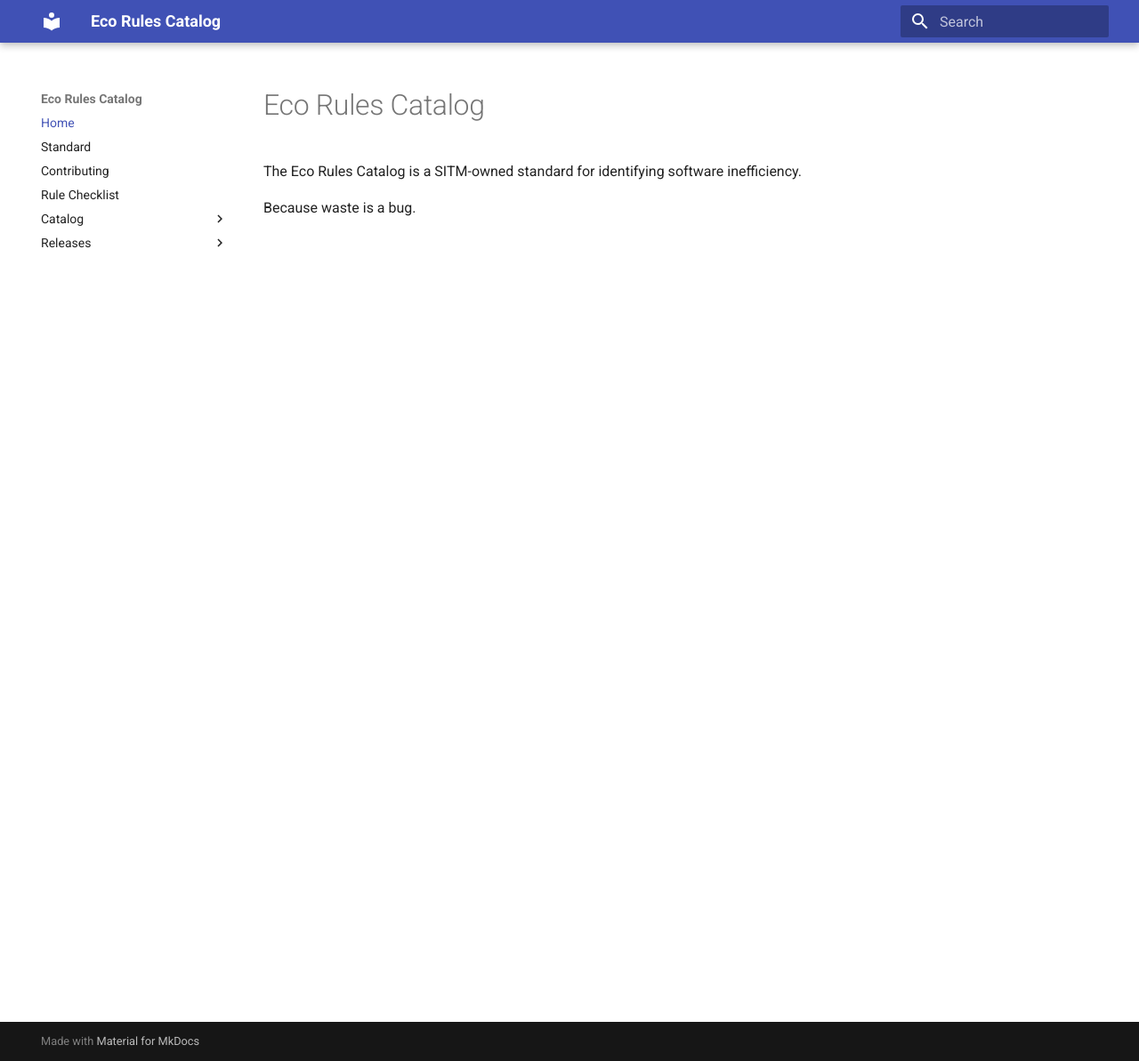
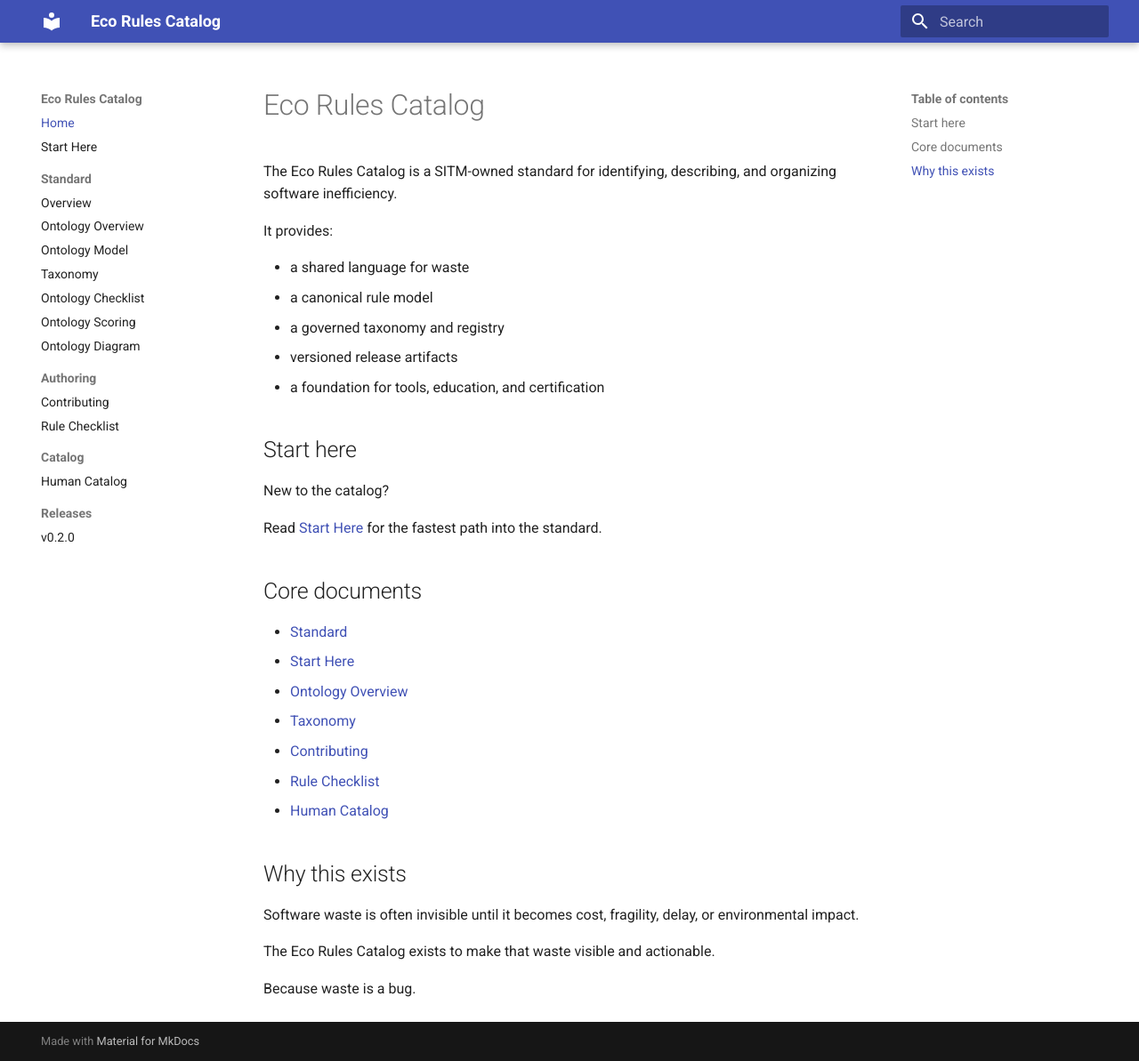
Before and after one commit to Sustainable-IT-Manifesto/eco-rules-catalog, an MkDocs documentation site: the page built from docs/index.md, in a window 1280 px wide and 1193 px high. Shown: the whole window at 89% size. Built offline with MkDocs 1.6.1 and Material for MkDocs 9.7.7, drawn with Linux system fonts in a browser that asks for light colours.

Commit message:
homepage updtes

```diff
--- a/docs/index.md
+++ b/docs/index.md
@@ -1,5 +1,35 @@
 # Eco Rules Catalog
 
-The Eco Rules Catalog is a SITM-owned standard for identifying software inefficiency.
+The Eco Rules Catalog is a SITM-owned standard for identifying, describing, and organizing software inefficiency.
+
+It provides:
+
+- a shared language for waste
+- a canonical rule model
+- a governed taxonomy and registry
+- versioned release artifacts
+- a foundation for tools, education, and certification
+
+## Start here
+
+New to the catalog?
+
+Read [Start Here](start-here.md) for the fastest path into the standard.
+
+## Core documents
+
+- [Standard](standard.md)
+- [Start Here](start-here.md)
+- [Ontology Overview](ontology/README.md)
+- [Taxonomy](ontology/taxonomy.md)
+- [Contributing](contributing.md)
+- [Rule Checklist](rule-checklist.md)
+- [Human Catalog](catalog/index.md)
+
+## Why this exists
+
+Software waste is often invisible until it becomes cost, fragility, delay, or environmental impact.
+
+The Eco Rules Catalog exists to make that waste visible and actionable.
 
 Because waste is a bug.
--- a/mkdocs.yml
+++ b/mkdocs.yml
@@ -4,12 +4,37 @@ site_url: https://sustainable-it-manifesto.github.io/eco-rules-catalog/
 
 theme:
   name: material
+  features:
+    - navigation.sections
+    - navigation.expand
+    - navigation.top
+    - search.suggest
+    - search.highlight
+    - content.code.copy
+
+markdown_extensions:
+  - admonition
+  - toc:
+      permalink: true
+  - tables
+  - pymdownx.superfences
+  - pymdownx.highlight
+  - pymdownx.inlinehilite
 
 nav:
   - Home: index.md
-  - Standard: standard.md
-  - Contributing: contributing.md
-  - Rule Checklist: rule-checklist.md
+  - Start Here: start-here.md
+  - Standard:
+      - Overview: standard.md
+      - Ontology Overview: ontology/README.md
+      - Ontology Model: ontology/model.md
+      - Taxonomy: ontology/taxonomy.md
+      - Ontology Checklist: ontology/checklist.md
+      - Ontology Scoring: ontology/scoring.md
+      - Ontology Diagram: ontology/diagram.md
+  - Authoring:
+      - Contributing: contributing.md
+      - Rule Checklist: rule-checklist.md
   - Catalog:
       - Human Catalog: catalog/index.md
   - Releases:
```
